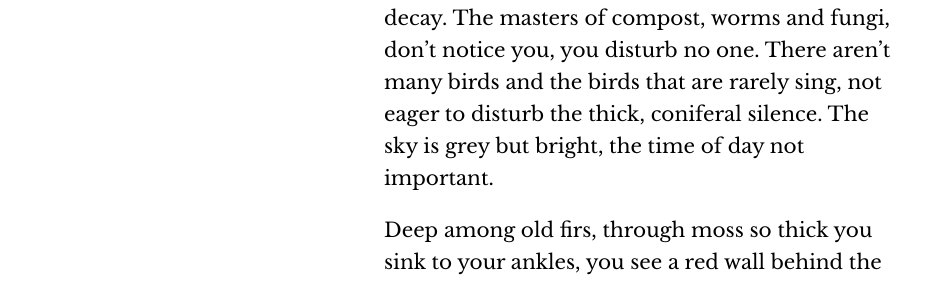
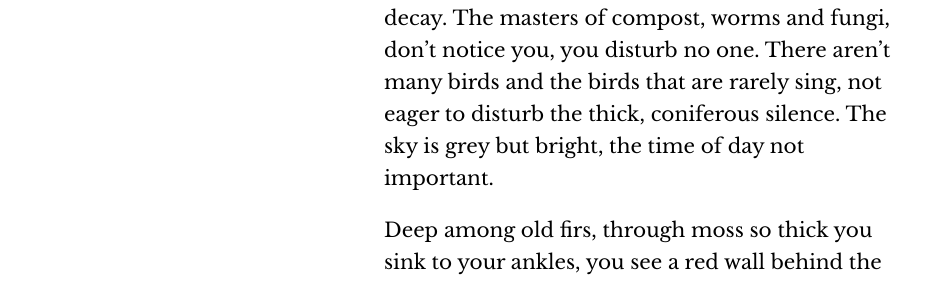
Before and after one commit to skoteskote/site, a Jekyll site: the page built from theship.md, in a window 1280 px wide and 1400 px high. Shown: the part 679-961 px from the top of the window, without its empty margins (0-935 px from the left). Built offline with Jekyll 4.4.1, drawn with Linux system fonts in a browser that asks for light colours; some of the changed text lies outside the part shown.

Commit message:
Fix spelling: coniferal -> coniferous
https://claude.ai/code/session_01GNLNPNj23UzPp2sSY2oKkw

```diff
--- a/_layouts/default.html
+++ b/_layouts/default.html
@@ -276,7 +276,7 @@
 
         <p><em>[To be read slowly, out loud]</em></p>
 
-        <p>You are walking through a deep pine forest. The air is saturated with the smell of moss, covering stones and fallen logs, messy, not planned. There is no path, and you are in no rush, moving forward, without a specific destination. Nature is soaked, every tiny leaf hangs a droplet, bad shoes would've been drenched in a few steps, but you've got good boots, your feet are dry. The landscape is not mountainous, but hilly, undulating. You can glimpse the horizon from atop rocks at certain vantage points, where some force has brought down a group of trees, making a little obstacle course for you to solve and then leave to its slow decay. The masters of compost, worms and fungi, don't notice you, you disturb no one. There aren't many birds and the birds that are rarely sing, not eager to disturb the thick, coniferal silence. The sky is grey but bright, the time of day not important.</p>
+        <p>You are walking through a deep pine forest. The air is saturated with the smell of moss, covering stones and fallen logs, messy, not planned. There is no path, and you are in no rush, moving forward, without a specific destination. Nature is soaked, every tiny leaf hangs a droplet, bad shoes would've been drenched in a few steps, but you've got good boots, your feet are dry. The landscape is not mountainous, but hilly, undulating. You can glimpse the horizon from atop rocks at certain vantage points, where some force has brought down a group of trees, making a little obstacle course for you to solve and then leave to its slow decay. The masters of compost, worms and fungi, don't notice you, you disturb no one. There aren't many birds and the birds that are rarely sing, not eager to disturb the thick, coniferous silence. The sky is grey but bright, the time of day not important.</p>
 
         <p>Deep among old firs, through moss so thick you sink to your ankles, you see a red wall behind the trees ahead. The red wall stretch as far as you can see from left to right. You walk towards the wall. When closer, you see that it is made of steel, heavy, welded, cold and wet, solid enough to not give off even the slightest vibration when you bang your hand against it. It is painted red from a meter above ground and upwards, below that black, continuing down into the forest floor. It is difficult to grasp its height, because of the low branches, annoyingly brushing you in the face, but it seems to stop somewhere around the treetops, foliage spilling out over the top edge. You follow it down the right.</p>
 
--- a/theship.md
+++ b/theship.md
@@ -11,7 +11,7 @@ permalink: /the-ship/
 
 _[To be read slowly, out loud]_
 
-You are walking through a deep pine forest. The air is saturated with the smell of moss, covering stones and fallen logs, messy, not planned. There is no path, and you are in no rush, moving forward, without a specific destination. Nature is soaked, every tiny leaf hangs a droplet, bad shoes would've been drenched in a few steps, but you’ve got good boots, your feet are dry. The landscape is not mountainous, but hilly, undulating. You can glimpse the horizon from atop rocks at certain vantage points, where some force has brought down a group of trees, making a little obstacle course for you to solve and then leave to its slow decay. The masters of compost, worms and fungi, don't notice you, you disturb no one. There aren’t many birds and the birds that are rarely sing, not eager to disturb the thick, coniferal silence. The sky is grey but bright, the time of day not important.
+You are walking through a deep pine forest. The air is saturated with the smell of moss, covering stones and fallen logs, messy, not planned. There is no path, and you are in no rush, moving forward, without a specific destination. Nature is soaked, every tiny leaf hangs a droplet, bad shoes would've been drenched in a few steps, but you’ve got good boots, your feet are dry. The landscape is not mountainous, but hilly, undulating. You can glimpse the horizon from atop rocks at certain vantage points, where some force has brought down a group of trees, making a little obstacle course for you to solve and then leave to its slow decay. The masters of compost, worms and fungi, don't notice you, you disturb no one. There aren’t many birds and the birds that are rarely sing, not eager to disturb the thick, coniferous silence. The sky is grey but bright, the time of day not important.
 
 Deep among old firs, through moss so thick you sink to your ankles, you see a red wall behind the trees ahead. The red wall stretch as far as you can see from left to right. You walk towards the wall. When closer, you see that it is made of steel, heavy, welded, cold and wet, solid enough to not give off even the slightest vibration when you bang your hand against it. It is painted red from a meter above ground and upwards, below that black, continuing down into the forest floor. It is difficult to grasp its height, because of the low branches, annoyingly brushing you in the face, but it seems to stop somewhere around the treetops, foliage spilling out over the top edge. You follow it down the right.
 
```
